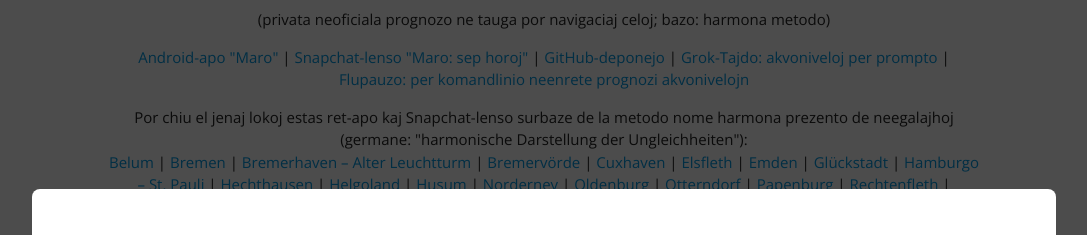
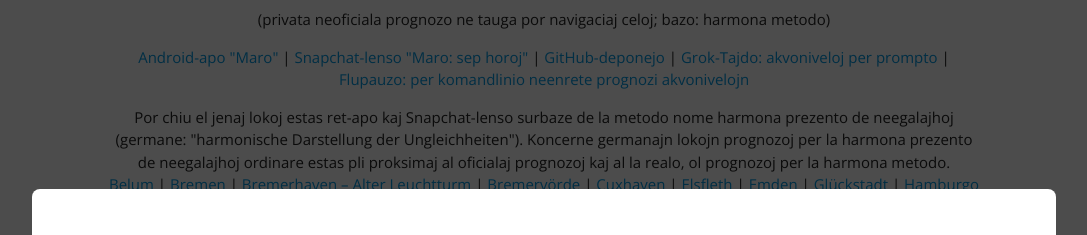
Before and after one commit to AndreasKueck/maro, a plain HTML site: page index.html in a window 1280 px wide. Shown: the part 67-302 px from the top of the page, without its empty margins (96-1183 px from the left). Drawn offline with nearby package versions, Linux system fonts and the light colour scheme.

Commit message:
Plua redakto

```diff
--- a/index.html
+++ b/index.html
@@ -351,7 +351,7 @@
                 <p>(privata neoficiala prognozo ne tauga por navigaciaj celoj; bazo: harmona metodo)</p>
 
                 <p><a href="https://gist.github.com/AndreasKueck/a62016ed4c3efaa477691de06af8d794" target="_blank">Android-apo &quot;Maro&quot;</a> | <a href="#" onclick="scrollToAnchor('maro'); return false;">Snapchat-lenso &quot;Maro: sep horoj&quot;</a> | <a href="https://github.com/AndreasKueck/maro" target="_blank">GitHub-deponejo</a> | <a href="https://grok.com/share/c2hhcmQtNA_400782cd-162d-42bf-93dc-dc6798a04b29" target="_blank">Grok-Tajdo: akvoniveloj per prompto</a> | <a href="https://github.com/AndreasKueck/flupauzo" target="_blank">Flupauzo: per komandlinio neenrete prognozi akvonivelojn</a></p>
-                <p>Por chiu el jenaj lokoj estas ret-apo kaj Snapchat-lenso surbaze de la metodo nome harmona prezento de neegalajhoj (germane: "harmonische Darstellung der Ungleichheiten"):<br>
+                <p>Por chiu el jenaj lokoj estas ret-apo kaj Snapchat-lenso surbaze de la metodo nome harmona prezento de neegalajhoj (germane: "harmonische Darstellung der Ungleichheiten").  Koncerne germanajn lokojn prognozoj per la harmona prezento de neegalajhoj ordinare estas pli proksimaj al oficialaj prognozoj kaj al la realo, ol prognozoj per la harmona metodo.<br>
                     <a href="https://script.google.com/a/~/macros/s/AKfycbwYKQYvG8XhRLoWLwzaNUlmbmF5rltLOVySPOghF-7qDxIlBSGbF0tslFoAxot-hc0e/exec" target="_blank">Belum</a> |
                     <a href="https://script.google.com/a/~/macros/s/AKfycbwMCbCHyS0efZdNoQ1ThOqyEEOjQ27PporNrxoED3J3N0PLXnG5o0WJ3f8TvFWVzNq_bw/exec" target="_blank">Bremen</a> |
                     <a href="https://script.google.com/a/~/macros/s/AKfycbwhrCptnMjEJhwO5PraT78B_md-0yBp_uEHWluGCF5x39fTHk8cdiK74j1lufHLa1sc/exec" target="_blank">Bremerhaven &ndash; Alter Leuchtturm</a> |
```
